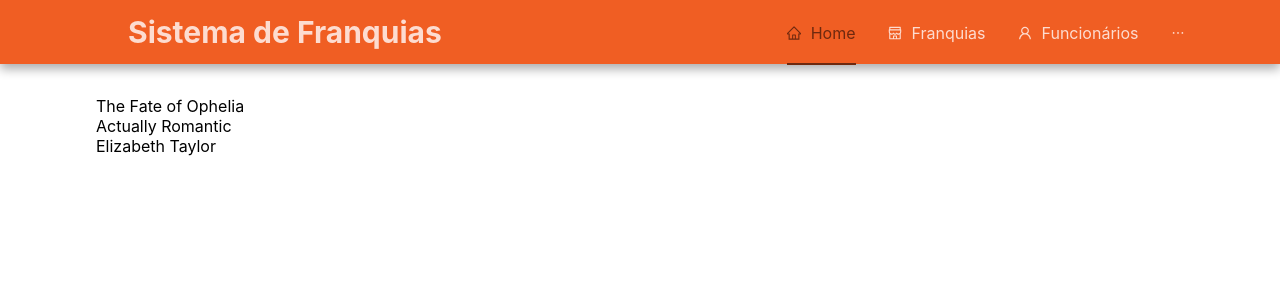
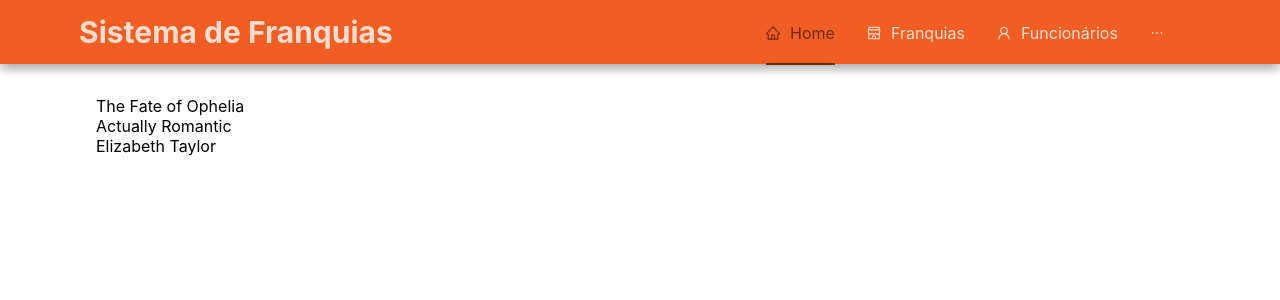
Before and after one commit to gabgon08/projeto-franquias, a Next.js app: page / in a window 1280 px wide. Shown: the top 300 px of the page. Built offline with nearby package versions, Linux system fonts and the light colour scheme.

Commit message:
style: fix alignment on Header

```diff
--- a/src/components/Header.jsx
+++ b/src/components/Header.jsx
@@ -7,7 +7,6 @@ import Link from 'next/link'
 import styles from './Header.module.css'
 import { HeaderTheme } from "../theme/index"
 import Title from "antd/es/typography/Title"
-import { startTransition } from "react"
 
 
 const { Header } = Layout;
--- a/src/components/Header.module.css
+++ b/src/components/Header.module.css
@@ -11,19 +11,17 @@
 }
 
 .flexContainer {
+    justify-content: space-between;
     max-width: min(90vw, 1500px);
     display: flex;
-    justify-content: space-between;
-    align-items: center;
-    margin: 0 auto;
+    margin: auto;
     width: 100%;
 }
 
 .flexLink {
     align-content: center;
     justify-items: center;
-    padding: 0;
-    margin: 0 4rem;
+    padding: 0 15px;
     transition: 0.3s ease;
     text-decoration: none;
 }
@@ -32,16 +30,16 @@
     opacity: 0.8;
 }
 
-.flexMenu {
-    justify-content: center;
-    min-width: 40%;
-    width: auto;
-    line-height: 4rem;
-    border: 0;
-    margin: 0;
-    font-size: 1rem;
-}
-
 .flexTitle {
     font-weight: bold !important;
 }
+
+.flexMenu {
+    justify-content: center;
+    min-width: 10vw;
+    width: 502px;
+    line-height: 4rem;
+    border: 0;
+    font-size: 1rem;
+    padding: 0;
+}
```
